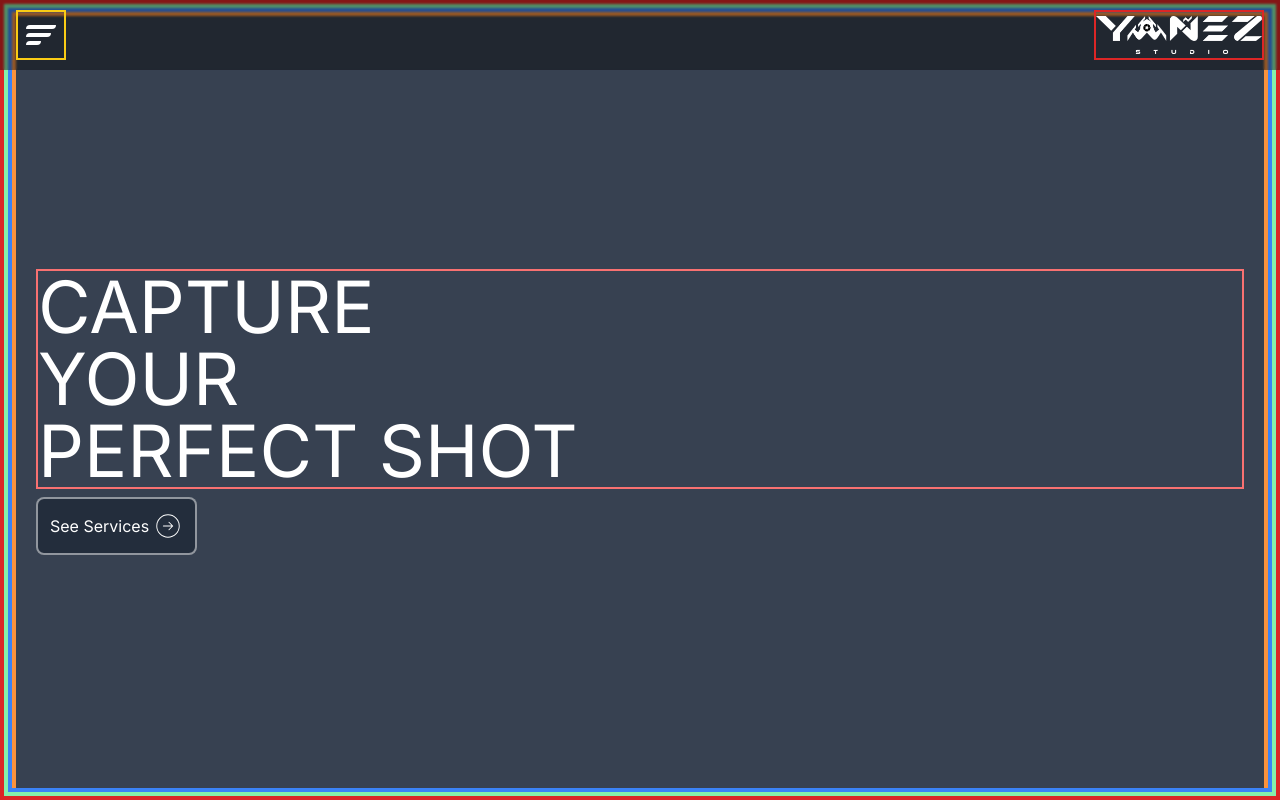
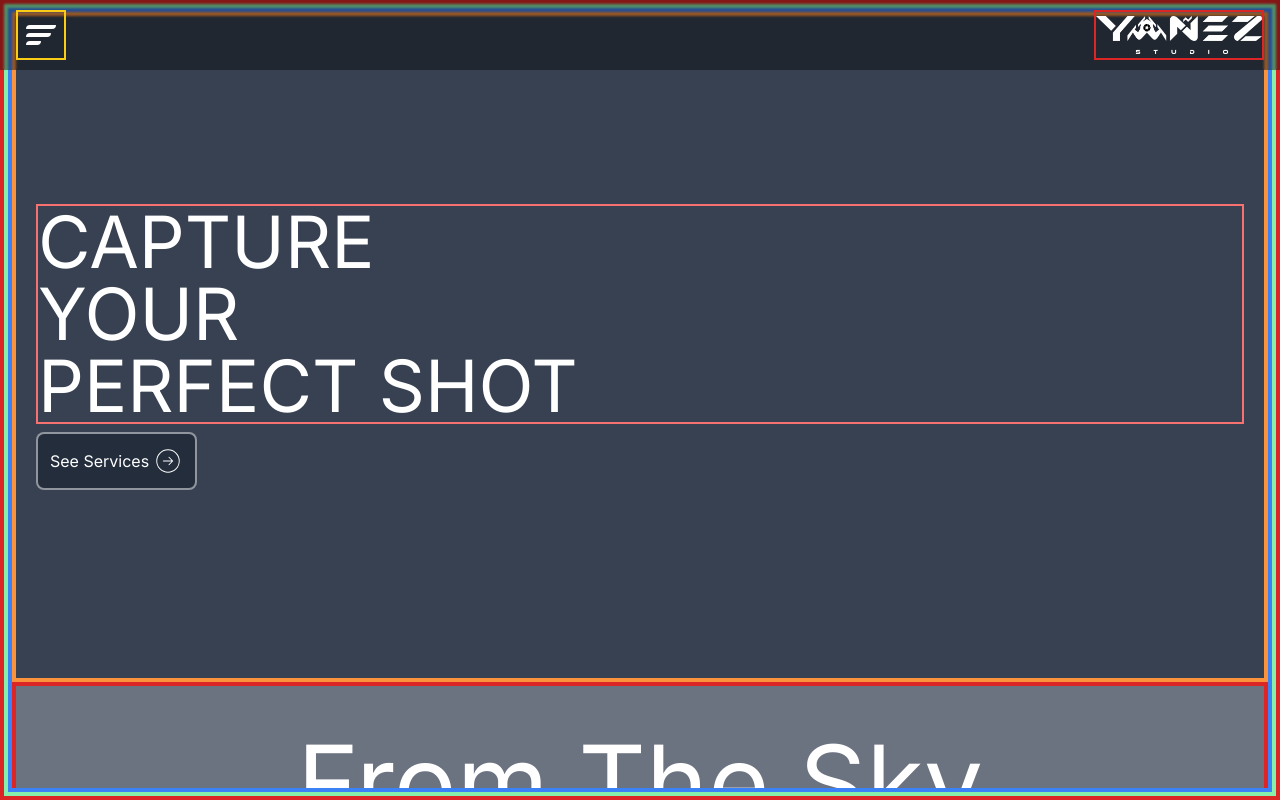
Before and after one commit to juan-phzy/yanezstudio, a Next.js app: page / in a window 1280 px wide. Built offline with nearby package versions, Linux system fonts and the light colour scheme.

Commit message:
Height Update

```diff
--- a/app/globals.css
+++ b/app/globals.css
@@ -51,7 +51,7 @@
 	.hero-container {
 		@apply border-orange-400 border-solid border-4
 			flex flex-col justify-center items-start
-			w-full h-screen min-h-screen
+			w-full h-screen min-h-[670px]
 			relative
 			p-5
 			gap-2;
@@ -70,7 +70,7 @@
 	.home-02 {
 		@apply border-solid border-4 border-red-600
 			flex flex-col justify-center items-center
-			w-full h-screen min-h-screen
+			w-full h-screen min-h-[670px]
 			bg-gray-500
 			relative
 			gap-3;
```
